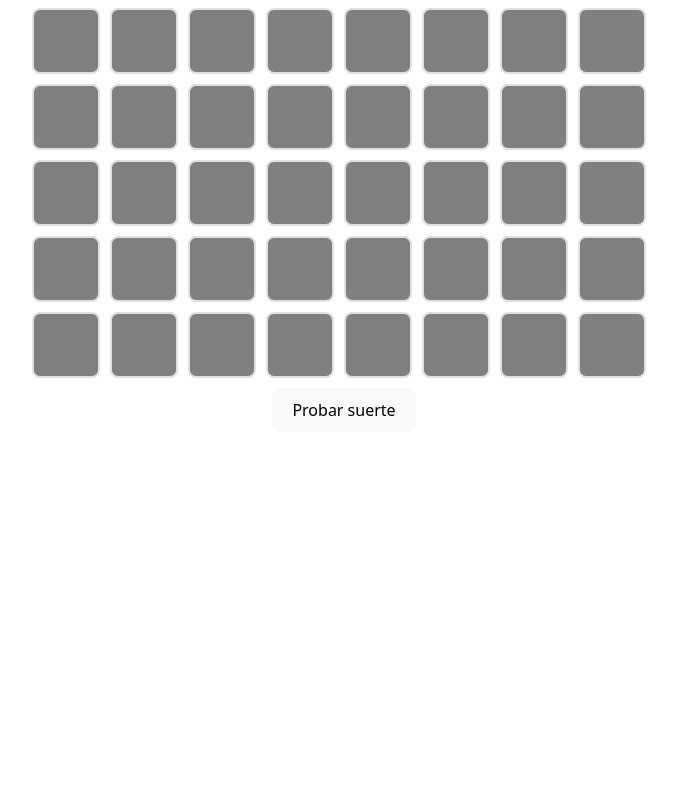
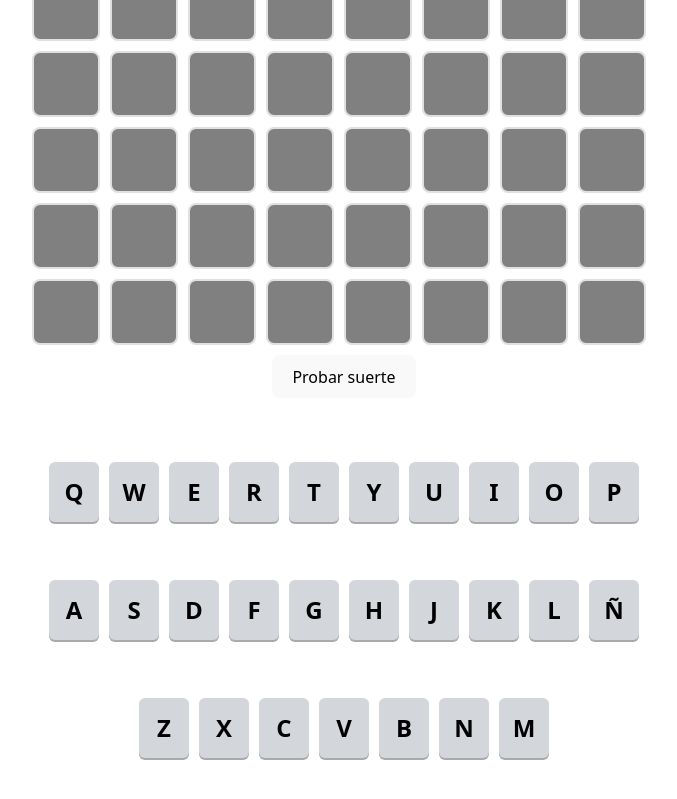
Before and after one commit to DaniDiazAB/Wordle, a Vue app: page / in a window 1280 px wide. Shown: the part 303-1102 px from the top of the page, without its empty margins (296-973 px from the left). Before the commit the page ends 800 px from the top, so only its background shows below. Built offline with nearby package versions, Linux system fonts and the light colour scheme; no server answers.

Commit message:
v0.2 Agregado el teclado con las letras usadas

```diff
--- a/src/App.vue
+++ b/src/App.vue
@@ -5,8 +5,7 @@ import InputLetra from './components/InputLetra.vue'
 import BtnProbarSuerte from './components/BtnProbarSuerte.vue'
 import InputPalabra from './components/InputPalabra.vue'
 import { usePalabraAdivinarStore } from './stores/palabra';
-
-
+import Teclado from './components/Teclado.vue'
 
 let palabraCompleta = true
 let intentos = ref(5)
@@ -17,6 +16,9 @@ const emit = defineEmits(['enviarPalabra'])
 const intentosFallidos = ref<string[]>([])
 const resetKey = ref(0)
 const appReady = ref(false);
+const palabraAcertada = ref(false)
+const letrasUsadas = ref<string[]>([])
+
 
 onMounted(() => {
   const checkWord = setInterval(() => {
@@ -40,17 +42,26 @@ function probarSuerte() {
   let palabraUsuarioAdivinar = "";
 
   for (let i = 0; i < inputs.length; i++) {
-    palabraUsuarioAdivinar += inputs[i]?.value;
-    if (inputs[i]?.value === "") {
+    const letraActual = inputs[i]?.value || '';
+    palabraUsuarioAdivinar += letraActual;
+
+    if (letraActual === "") {
       palabraCompleta = false;
+    } else {
+      if (!letrasUsadas.value.includes(letraActual)) {
+        letrasUsadas.value.push(letraActual);
+      }
     }
   }
 
   if (palabraCompleta) {
     palabraUsuario.value = palabraUsuarioAdivinar;
     comprobarPalabra(palabraUsuario.value);
-
-    resetKey.value += 1
+    resetKey.value += 1;
+    setTimeout(() => {
+      const nextInput = document.querySelector<HTMLInputElement>('.input-letra');
+      nextInput?.focus();
+    }, 0);
   } else {
     console.log("Por favor, rellene todos los espacios");
   }
@@ -58,7 +69,7 @@ function probarSuerte() {
 
 function comprobarPalabra(palabraUsuarioEscrita: string) {
   if (palabraUsuarioEscrita.toLowerCase() == palabraAAdivinar.randomWord?.toLowerCase()) {
-    alert("Palabra acertada")
+    palabraAcertada.value = true
   } else {
     intentosFallidos.value.push(palabraUsuarioEscrita)
   }
@@ -72,6 +83,12 @@ function comprobarPalabra(palabraUsuarioEscrita: string) {
   <div v-if="!appReady" class="loading">
     <p>Cargando palabra...</p>
   </div>
+
+  <div v-else-if="palabraAcertada" class="acertado">
+    <h2>🎉 ¡Palabra acertada!</h2>
+    <p>La palabra era: {{ palabraAAdivinar.randomWord }}</p>
+  </div>
+
 
   <div v-else>
 
@@ -89,7 +106,9 @@ function comprobarPalabra(palabraUsuarioEscrita: string) {
       <InputLetra :key="`${i}-${resetKey}`" />
     </div>
 
-    <BtnProbarSuerte @click="probarSuerte" />
+    <BtnProbarSuerte @click="probarSuerte" :key="resetKey"/>
+
+    <Teclado :letrasUsadas="letrasUsadas"/>
   </div>
 </template>
 
--- a/src/components/InputPalabra.vue
+++ b/src/components/InputPalabra.vue
@@ -1,20 +1,5 @@
-<template>
-  <div class="palabra">
-    <div
-      v-for="(letra, index) in letras"
-      :key="index"
-      class="letra"
-      :class="getClaseLetra(letra, index)"
-    >
-      {{ letra }}
-    </div>
-  </div>
-</template>
-
 <script setup lang="ts">
 import { computed } from 'vue'
-
-
 
 interface Props {
   palabra: string
@@ -37,6 +22,19 @@ function getClaseLetra(letra: string, index: number) {
   }
 }
 </script>
+
+<template>
+  <div class="palabra">
+    <div
+      v-for="(letra, index) in letras"
+      :key="index"
+      class="letra"
+      :class="getClaseLetra(letra, index)"
+    >
+      {{ letra }}
+    </div>
+  </div>
+</template>
 
 <style scoped>
 .palabra {
--- /dev/null
+++ b/src/components/Teclado.vue
@@ -0,0 +1,120 @@
+<script setup lang="ts">
+
+import { watch } from 'vue'
+
+const props = defineProps<{
+  letrasUsadas: string[]
+}>()
+
+const pLetras = document.getElementsByClassName("letra-teclado")
+
+watch(
+  () => props.letrasUsadas,
+  (nuevaLista) => {
+    for(let i = 0; i < nuevaLista.length; i++) {
+      const letra = nuevaLista[i];
+      if (letra) {
+        const p = obtenerLetra(letra);
+        if (p) p.classList.add('usada');
+      }
+    }
+  },
+  { deep: true }
+);
+
+function obtenerLetra(letra: string) {
+  return Array.from(pLetras).find(p => p.textContent.trim() === letra.toUpperCase());
+}
+
+
+
+</script>
+
+<template>
+  <div id="teclado">
+    <div class="fila">
+      <p class="letra-teclado">Q</p>
+      <p class="letra-teclado">W</p>
+      <p class="letra-teclado">E</p>
+      <p class="letra-teclado">R</p>
+      <p class="letra-teclado">T</p>
+      <p class="letra-teclado">Y</p>
+      <p class="letra-teclado">U</p>
+      <p class="letra-teclado">I</p>
+      <p class="letra-teclado">O</p>
+      <p class="letra-teclado">P</p>
+    </div>
+
+    <div class="fila">
+      <p class="letra-teclado">A</p>
+      <p class="letra-teclado">S</p>
+      <p class="letra-teclado">D</p>
+      <p class="letra-teclado">F</p>
+      <p class="letra-teclado">G</p>
+      <p class="letra-teclado">H</p>
+      <p class="letra-teclado">J</p>
+      <p class="letra-teclado">K</p>
+      <p class="letra-teclado">L</p>
+      <p class="letra-teclado">Ñ</p>
+    </div>
+
+    <div class="fila">
+      <p class="letra-teclado">Z</p>
+      <p class="letra-teclado">X</p>
+      <p class="letra-teclado">C</p>
+      <p class="letra-teclado">V</p>
+      <p class="letra-teclado">B</p>
+      <p class="letra-teclado">N</p>
+      <p class="letra-teclado">M</p>
+    </div>
+  </div>
+</template>
+
+<style scoped>
+#teclado {
+  display: flex;
+  flex-direction: column;
+  gap: 10px;
+  max-width: 600px;
+  margin: 40px auto;
+  align-items: center;
+}
+
+.fila {
+  display: flex;
+  gap: 10px;
+  justify-content: center;
+}
+
+.letra-teclado {
+  width: 50px;
+  height: 60px;
+  background-color: #d3d6da;
+  color: #000;
+  font-weight: bold;
+  font-size: 1.5rem;
+  display: flex;
+  align-items: center;
+  justify-content: center;
+  border-radius: 6px;
+  user-select: none;
+  cursor: pointer;
+  transition: all 0.15s ease;
+  box-shadow: 0 2px 0 #a9a9a9;
+}
+
+.letra-teclado:hover {
+  background-color: #bcbfc3;
+  transform: translateY(-2px);
+}
+
+.letra-teclado:active {
+  background-color: #9fa3a7;
+  transform: translateY(2px);
+  box-shadow: none;
+}
+
+.usada{
+  background-color: grey;
+}
+</style>
```
